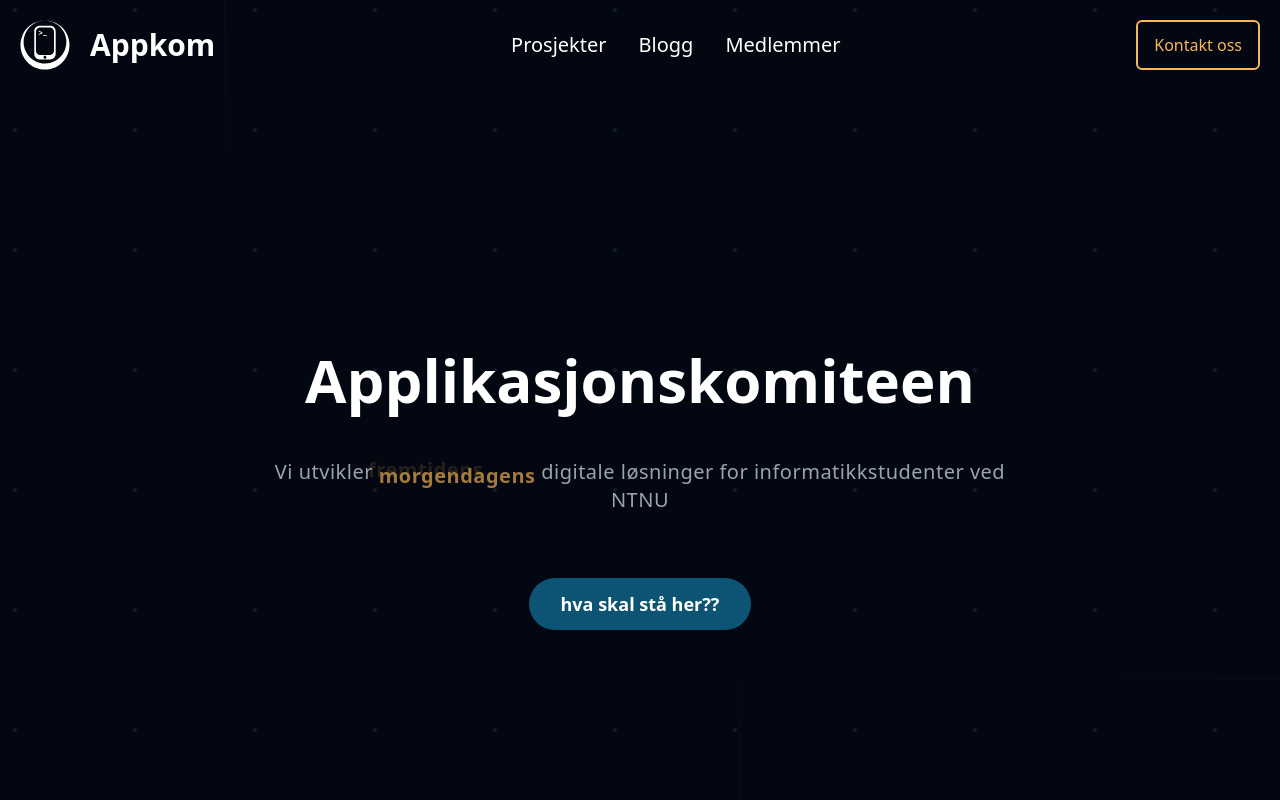
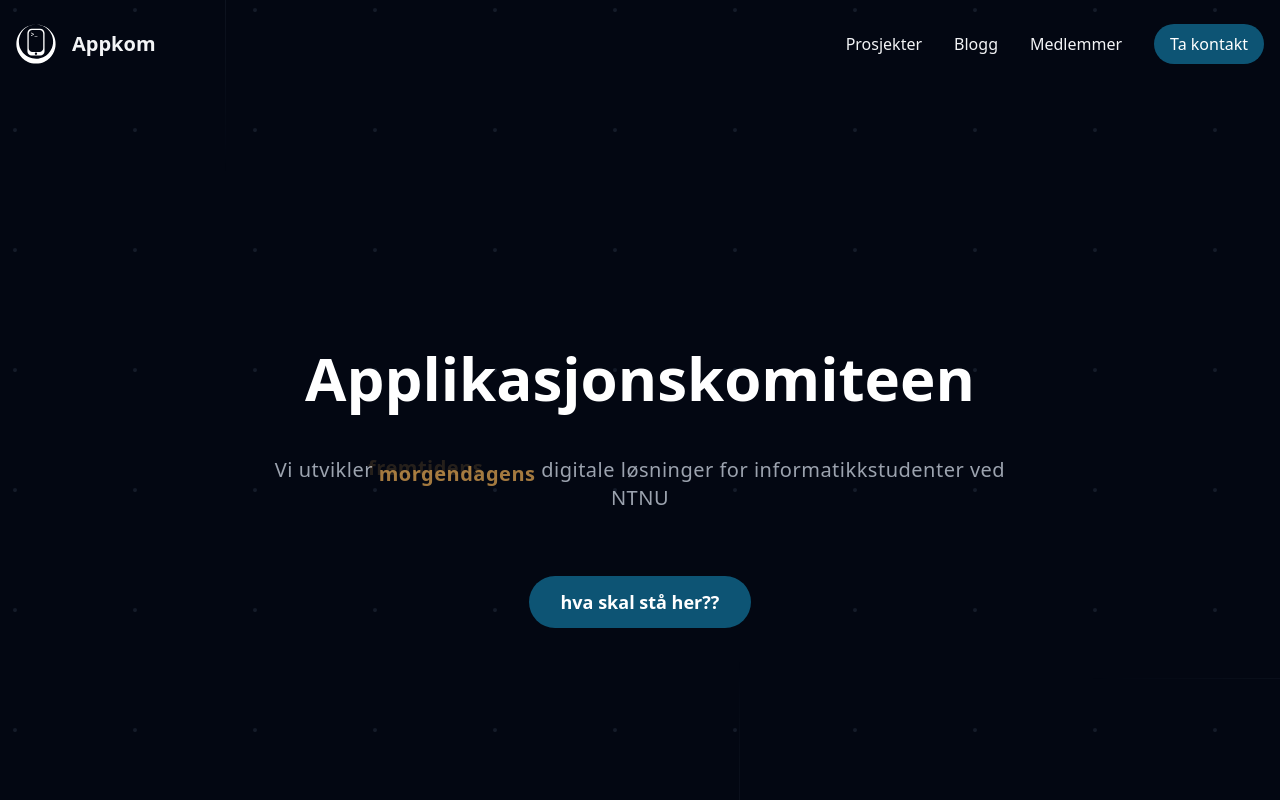
Before and after one commit to appKom/home, a Next.js app: page / in a window 1280 px wide. Shown: the top 800 px of the page. Built offline with nearby package versions, Linux system fonts and the light colour scheme.

Commit message:
fancy navbar

```diff
--- a/components/Navbar.tsx
+++ b/components/Navbar.tsx
@@ -1,46 +1,48 @@
+"use client"
+
 import { Button } from "./Button";
 import Image from "next/image";
 import Link from "next/link";
 import { DropdownMenu } from "./DropdownMenu";
+import { motion } from "framer-motion";
 
 export default function Navbar() {
   return (
-    <div className="w-full text-white">
-      <div className="w-full flex justify-center">
-        <nav className="flex items-center justify-between flex-wrap py-5 w-full px-5">
-          <Link
-            href={"/"}
-            className="flex items-center justify-center gap-5 group hover:text-gray-300"
+    <header className="container text-gray-100 mx-auto px-4 py-6 flex items-center justify-between">
+      <motion.div
+        initial={{ opacity: 0, x: -20 }}
+        animate={{ opacity: 1, x: 0 }}
+        transition={{ duration: 0.5 }}
       >
+        <Link href="/" className="flex items-center justify-center gap-4">
           <Image
-              src={"/logos/appkom-logo.svg"}
-              alt={"Appkom logo"}
+            src="/logos/appkom-logo.svg"
+            alt="Appkom logo"
             width={50}
             height={50}
-              className="transition-all cursor-pointer group-hover:opacity-60"
+            className="h-10 w-10"
           />
-            <h1 className="font-semibold text-2xl sm:text-2xl md:text-2xl lg:text-2xl xl:text-3xl">
-              <span className="group-hover:text-gray-300">Appkom</span>
-            </h1>
+          <span className="text-xl font-bold">Appkom</span>
         </Link>
-          <div className="hidden md:flex flex-row gap-8 text-xl">
-            <Link href="/prosjekt" passHref>
-              <p className="text-white hover:text-gray-300">Prosjekter</p>
+      </motion.div>
+
+      <motion.nav
+        className="hidden md:flex items-center gap-8"
+        initial={{ opacity: 0, y: -10 }}
+        animate={{ opacity: 1, y: 0 }}
+        transition={{ duration: 0.5, delay: 0.2 }}
+      >
+        <Link href="/prosjekt" className="hover:text-onlineOrange transition-colors">Prosjekter</Link>
+        <Link href="/blogg" className="hover:text-onlineOrange transition-colors">Blogg</Link>
+        <Link href="/medlem" className="hover:text-onlineOrange transition-colors">Medlemmer</Link>
+        <Link
+          href="/kontakt"
+          className="px-4 py-2 bg-onlineBlue text-white rounded-full hover:bg-opacity-70 transition-colors"
+        >
+          Ta kontakt
         </Link>
-            <Link href="/blogg" passHref>
-              <p className="text-white hover:text-gray-300">Blogg</p>
-            </Link>
-            <Link href="/medlem" passHref>
-              <p className="text-white hover:text-gray-300">Medlemmer</p>
-            </Link>
-          </div>
-
-          <div className="hidden sm:block">
-            <Button title="Kontakt oss" href="/kontakt" color="onlineOrange" />
-          </div>
-          <DropdownMenu />
-        </nav>
-      </div>
-    </div>
+        <DropdownMenu /> {/* TODO: fix mobile menu */}
+      </motion.nav>
+    </header>
   );
 }
```
Lines whose indentation alone changed are shown as unchanged.
